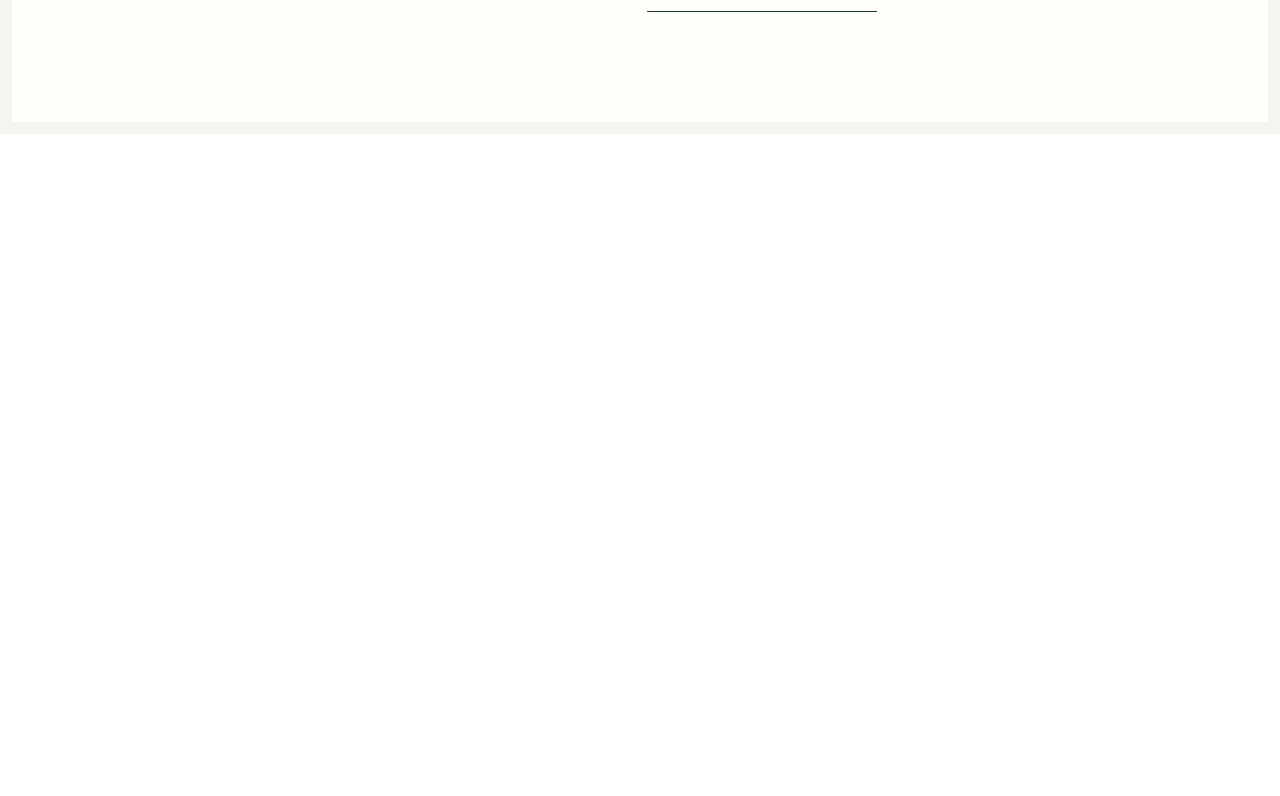
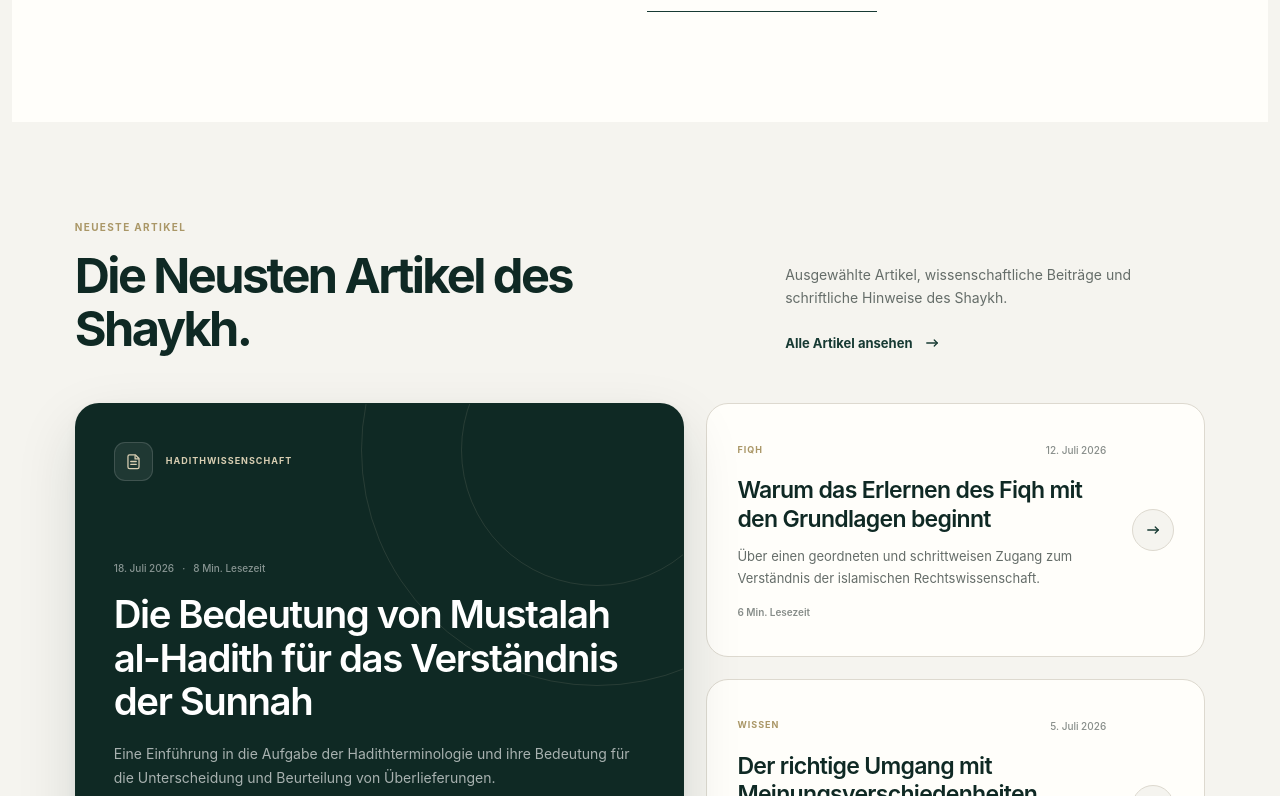
Before and after one commit to SoufianElfouzari/Shaykh-Sayed-Ibn-Basyuni-Website, a React (Vite) app: page / in a window 1280 px wide. Shown: the part 1504-2300 px from the top of the page. Before the commit the page ends 1638 px from the top, so only its background shows below. Built offline with nearby package versions, Linux system fonts and the light colour scheme.

Commit message:
feat: add LatestArticles to Home structure

```diff
--- a/src/pages/Home/Home.jsx
+++ b/src/pages/Home/Home.jsx
@@ -1,6 +1,7 @@
 import AboutShaykh from "./components/AboutShaykh/AboutShaykh";
 import Header from "./components/Header/Header";
 import Hero from "./components/Hero/Hero";
+import LatestArticles from "./components/LatestArticles/LatestArticles";
 
 function Home() {
   return (
@@ -10,6 +11,7 @@ function Home() {
         <main>
             <Hero />
             <AboutShaykh />
+            <LatestArticles />
         </main>
     </div>
   );
```
